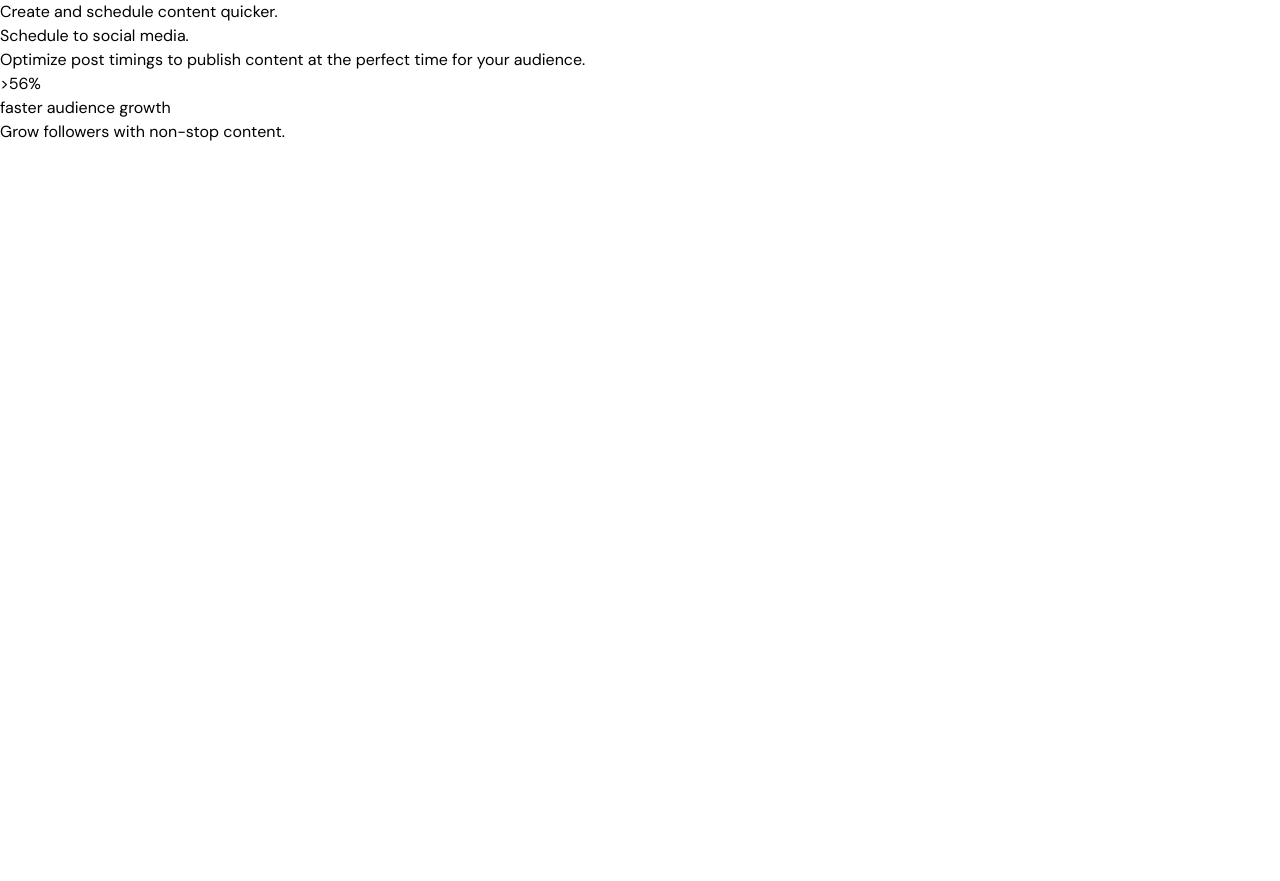
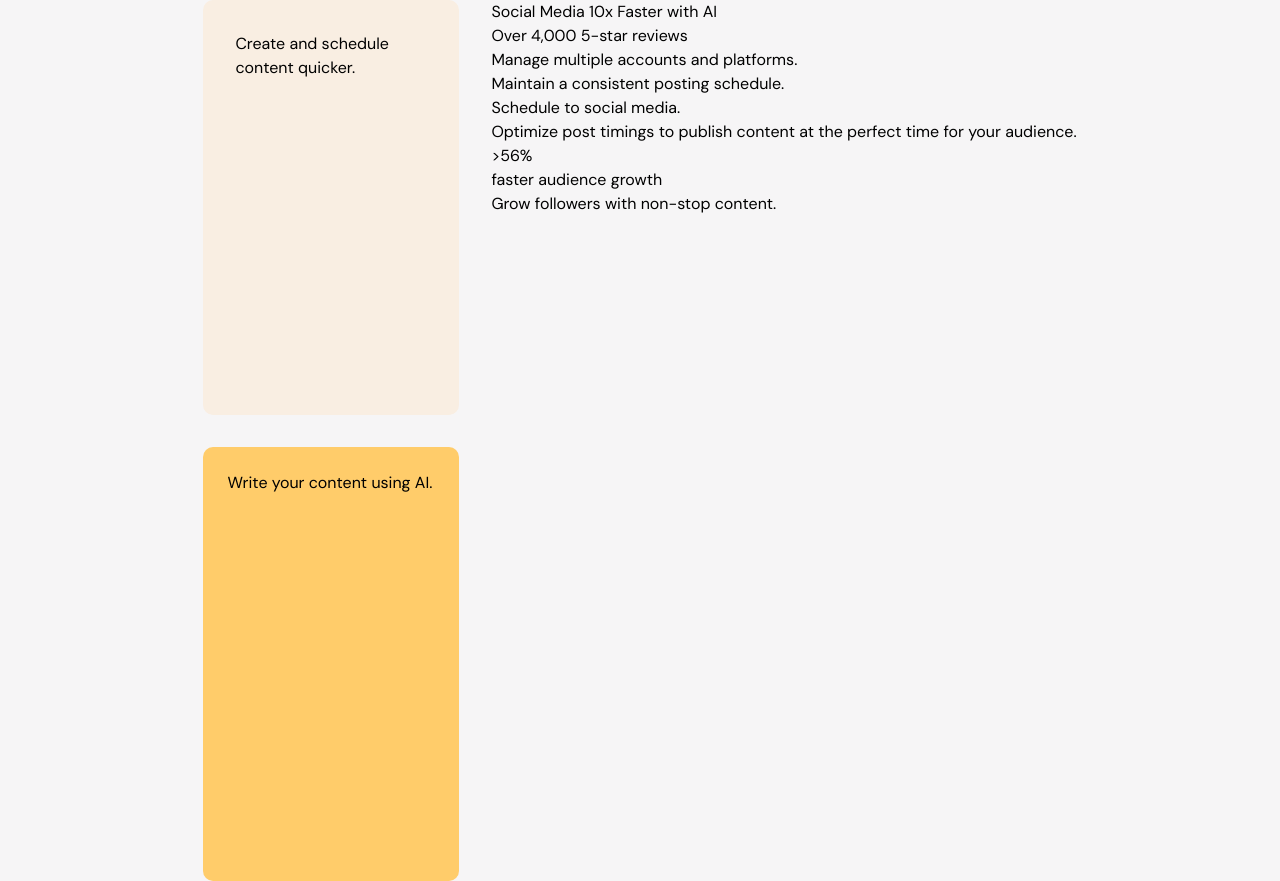
Before and after one commit to michaelola0/Bento-grid, a website: page public/index.html in a window 1280 px wide. Before the commit the page ends 800 px from the top, so only its background shows below. Drawn offline with Linux system fonts and the light colour scheme.

Commit message:
Third commit

```diff
--- a/public/index.html
+++ b/public/index.html
@@ -6,16 +6,35 @@
     <title>Bento grid</title>
     <link rel="stylesheet" href="style.css">
 </head>
-<body class="font-dmsans">
-    <main>
-        <div>
-            <p>Create and schedule content quicker.</p>
+<body class="font-dmsans bg-[#F6F5F6] flex flex-col items-center justify-center min-h-screen">
+    <main class="flex flex-row gap-8">
+        <div class="max-w-[256px] flex flex-col gap-8">
+            <div class="bg-yellow100 min-h-[415px] p-8 rounded-[10px]">
+                <p>Create and schedule content quicker.</p>
+            </div>
+            <div class="bg-yellow500 min-h-[434px] p-6 rounded-[10px]">
+                <p>
+                    Write your content using AI.
+                </p>
+            </div>
         </div>
+
 
         <div>
             <div>
                 <div>
-
+                    <div>
+                        <p>Social Media 10x Faster with AI</p>
+                        <p>Over 4,000 5-star reviews</p>
+                    </div>
+                    <div>
+                        <div>
+                            <p>Manage multiple accounts and platforms.</p>
+                        </div>
+                        <div>
+                            <p>Maintain a consistent posting schedule.</p>
+                        </div>
+                    </div>
                 </div>
                 <div>
                     <p>Schedule to social media.</p>
```
Also changed, not shown: public/style.css.
